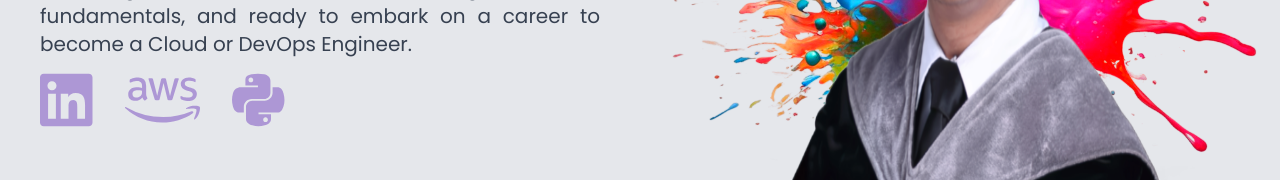
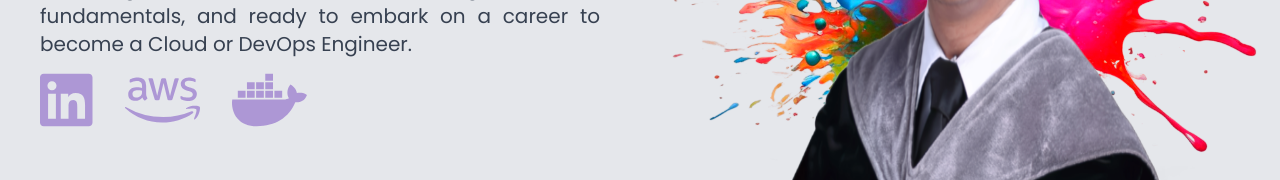
Before and after one commit to axol26/new_pf, a Vue app: page / in a window 1280 px wide. Shown: the part 472-652 px from the top of the page. Built offline with nearby package versions, Linux system fonts and the light colour scheme; no server answers.

Commit message:
Update .env

```diff
--- a/src/App.vue
+++ b/src/App.vue
@@ -88,7 +88,7 @@ export default {
         <div id="btns" class="w-[90%] items-center justify-center mt-3 text-center lg:text-left">
           <a :href=linkedinUrl target="_blank"><font-awesome-icon class="text-6xl  text-violet-800" icon="fa-brands fa-linkedin" beat-fade /></a>
           <a :href=awsUrl target="_blank"><font-awesome-icon class="text-6xl ml-8  text-violet-800" icon="fa-brands fa-aws" beat-fade /></a>
-          <font-awesome-icon class="text-6xl ml-8  text-violet-800" icon="fa-brands fa-python" beat-fade />
+          <font-awesome-icon class="text-6xl ml-8  text-violet-800" icon="fa-brands fa-docker" beat-fade />
         </div>
       </div>
 
--- a/src/main.js
+++ b/src/main.js
@@ -6,10 +6,10 @@ import router from './router'
 
 import { library } from '@fortawesome/fontawesome-svg-core'
 import { FontAwesomeIcon } from '@fortawesome/vue-fontawesome'
-import { faGithub, faLinkedin, faAws, faPython } from '@fortawesome/free-brands-svg-icons'
+import { faGithub, faLinkedin, faAws, faDocker } from '@fortawesome/free-brands-svg-icons'
 import { faEnvelope } from '@fortawesome/free-regular-svg-icons'
 import { faLocationDot, faMobileScreenButton, faHouse, faCode, faLaptopCode, faPhone } from '@fortawesome/free-solid-svg-icons'
-library.add(faGithub, faAws, faPython, faLinkedin, faEnvelope, faLocationDot, faMobileScreenButton, faHouse, faCode, faLaptopCode, faPhone)
+library.add(faGithub, faAws, faDocker, faLinkedin, faEnvelope, faLocationDot, faMobileScreenButton, faHouse, faCode, faLaptopCode, faPhone)
 
 import axios from 'axios'
 axios.defaults.baseURL = import.meta.env.VITE_BACKEND;
```
